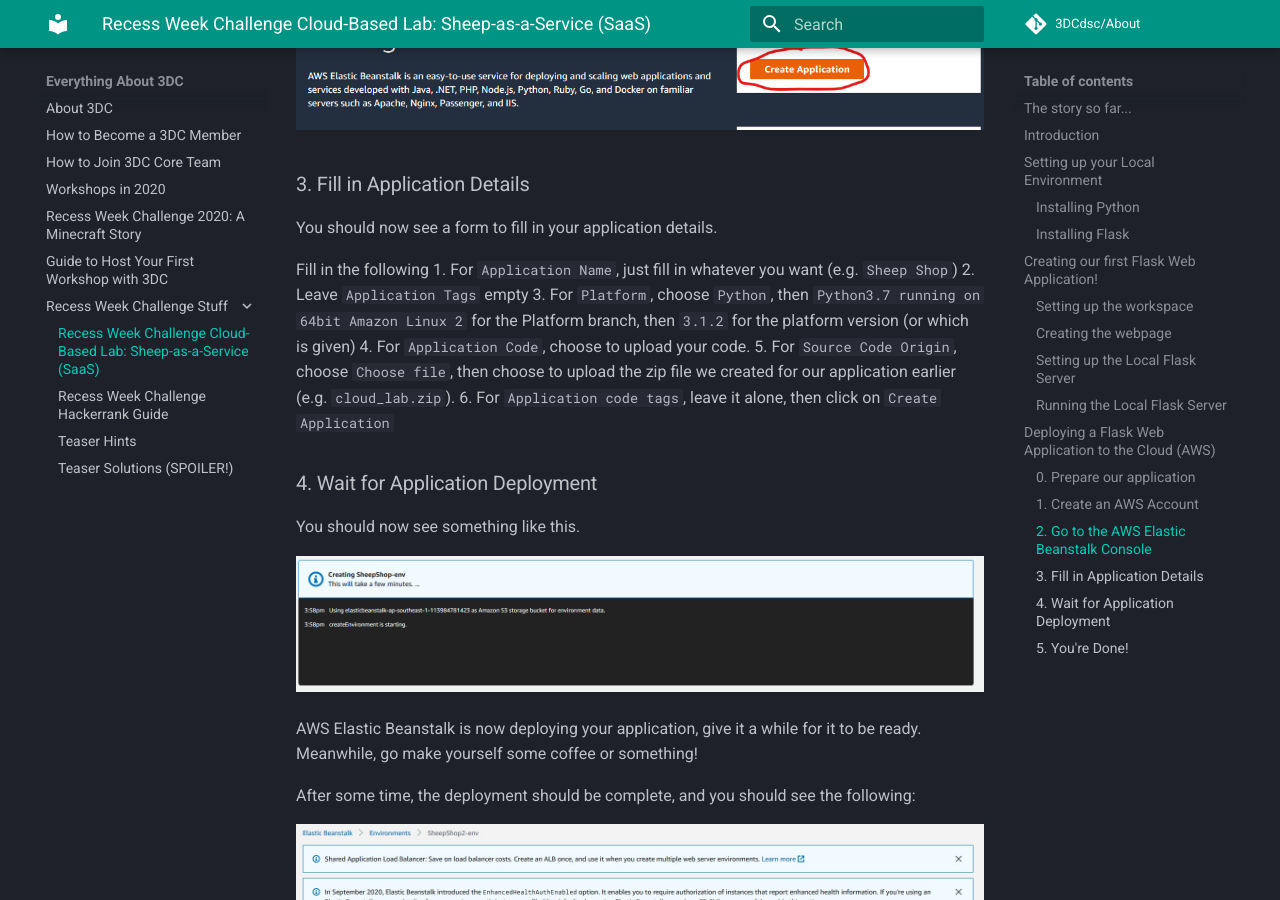
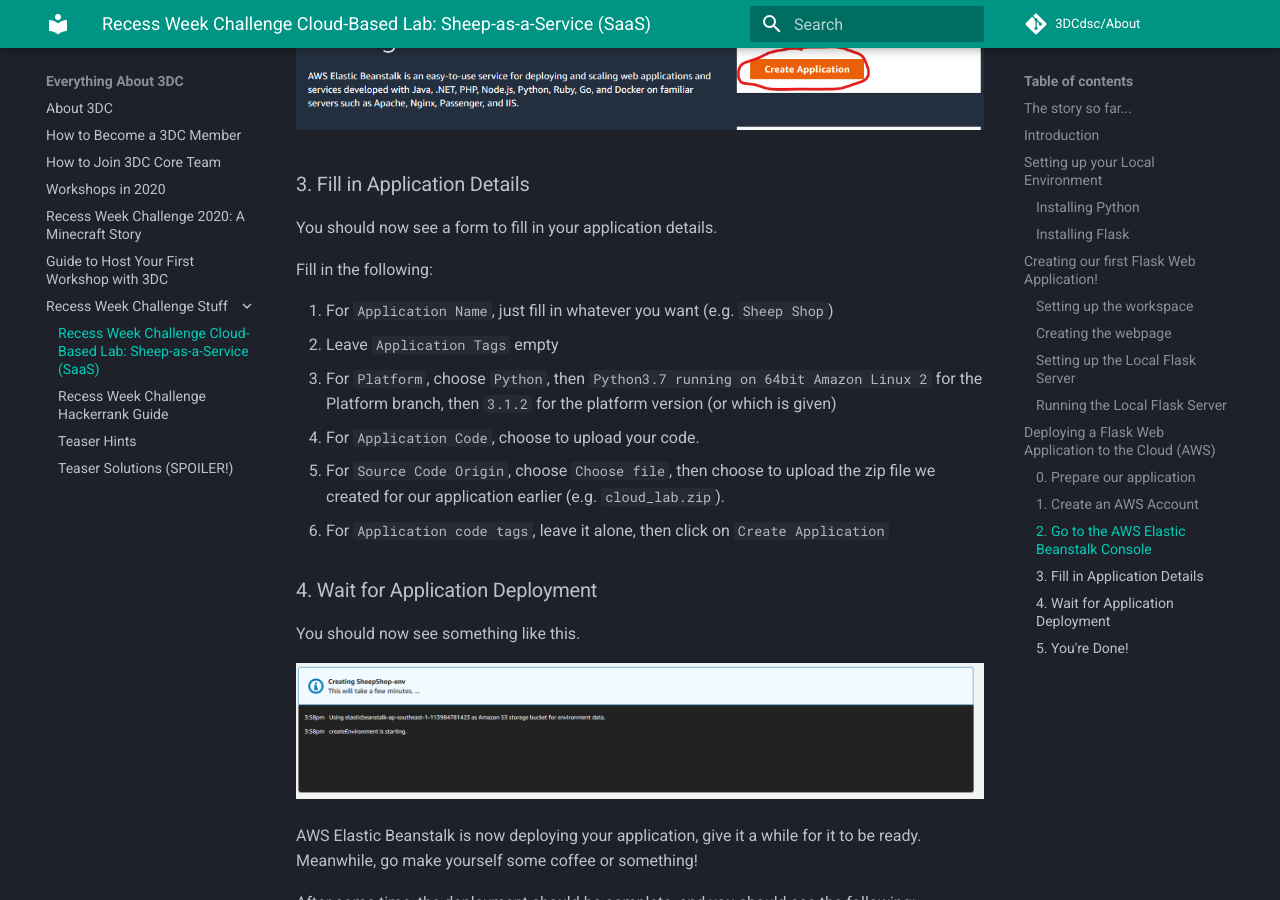
Before and after one commit to 3DCdsc/About, an MkDocs documentation site: the page built from docs/Recess_Week_Challenge_Stuff/cloud_based_lab.md, in a window 1280 px wide and 900 px high, scrolled down 8170 px. Built offline with MkDocs 1.6.1 and Material for MkDocs 9.7.7, drawn with Linux system fonts in a browser that asks for light colours; comment, search, counter and statistics services are not loaded.

```diff
--- a/docs/Recess_Week_Challenge_Stuff/cloud_based_lab.md
+++ b/docs/Recess_Week_Challenge_Stuff/cloud_based_lab.md
@@ -251,7 +251,8 @@ Then, click on `Create Application`
 
 You should now see a form to fill in your application details.
 
-Fill in the following
+Fill in the following:
+
 1. For `Application Name`, just fill in whatever you want (e.g. `Sheep Shop`)
 2. Leave `Application Tags` empty
 3. For `Platform`, choose `Python`, then `Python3.7 running on 64bit Amazon Linux 2` for the Platform branch, then `3.1.2` for the platform version (or which is given)
```
